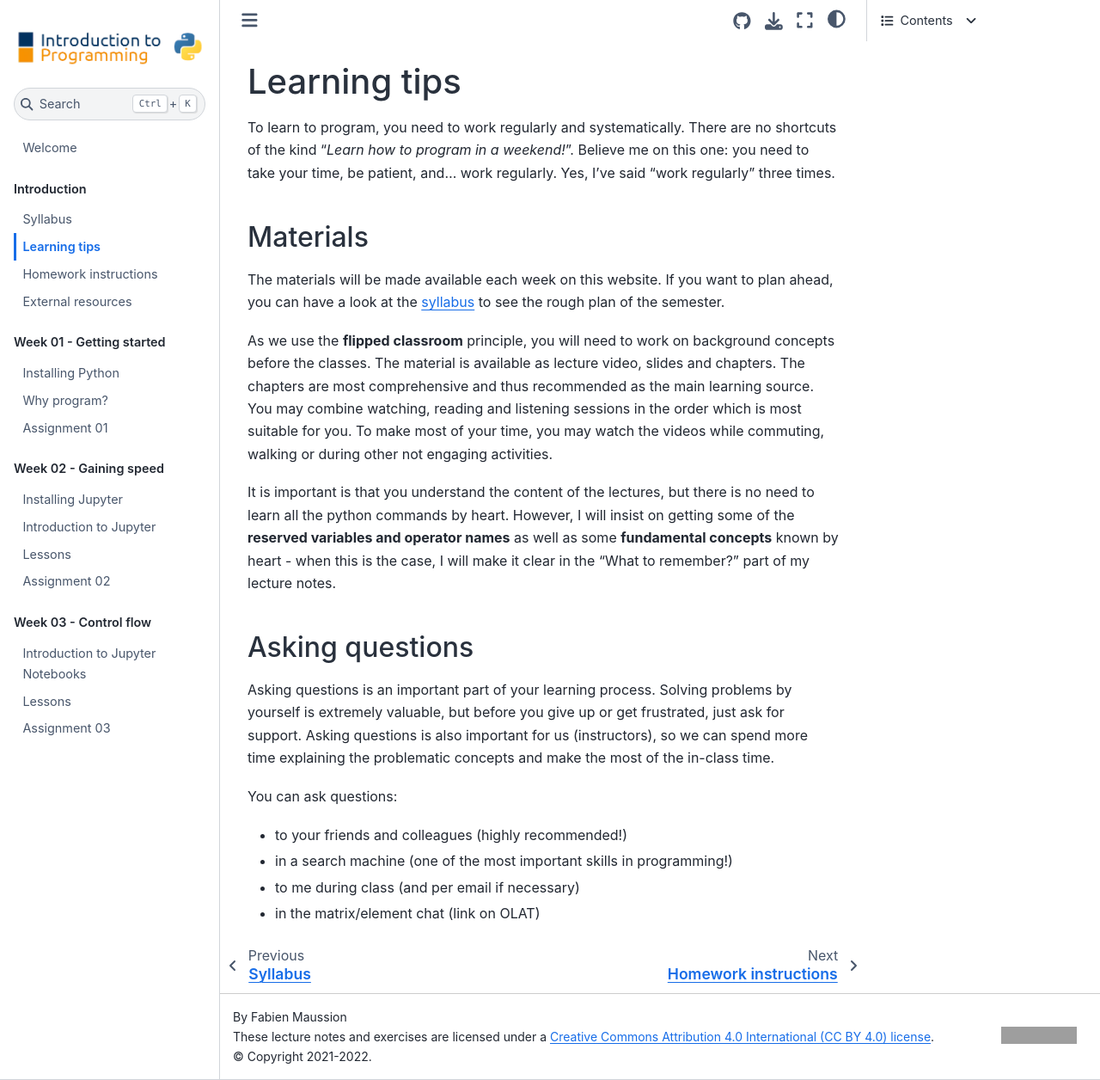
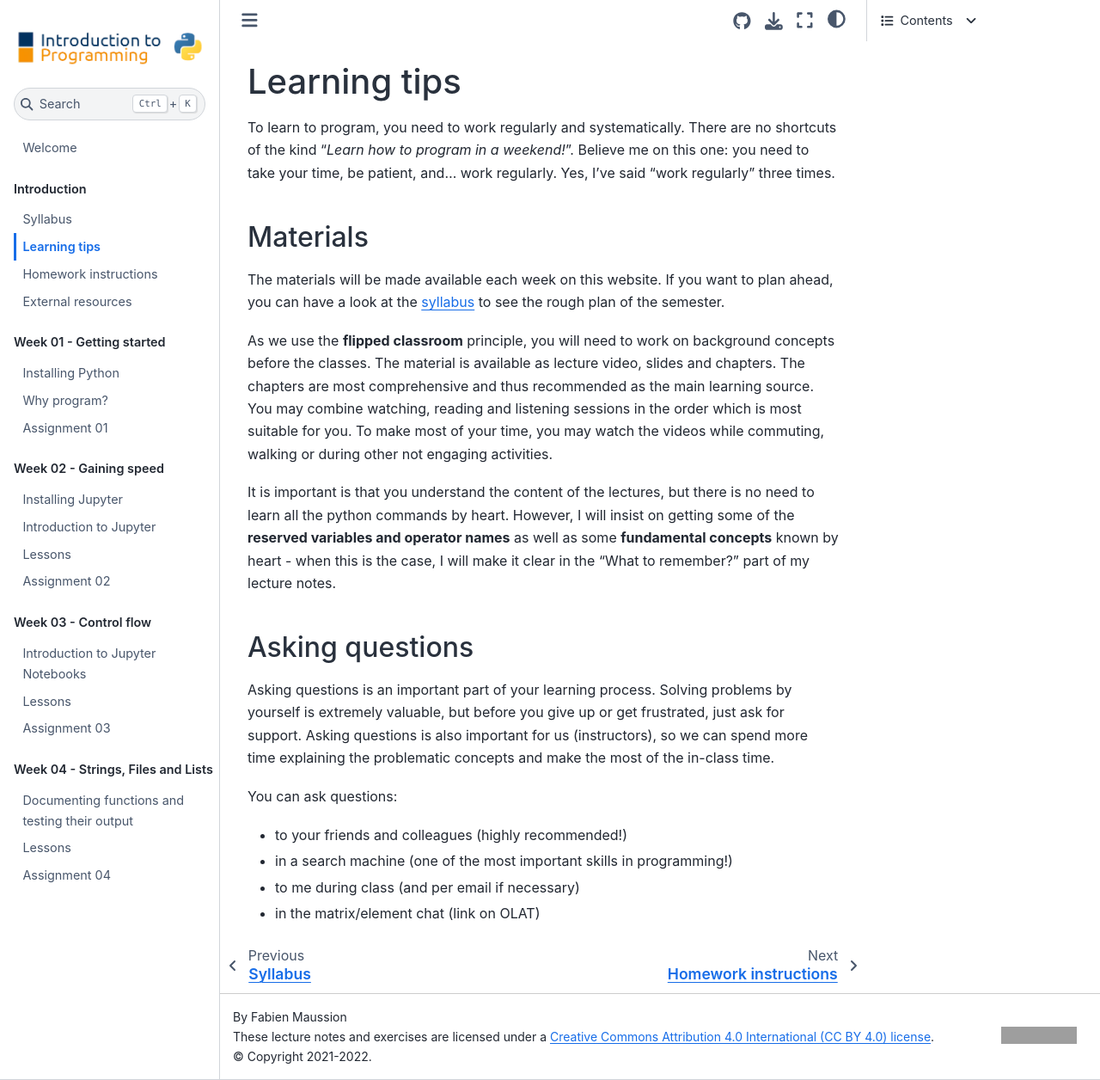
Before and after one commit to fmaussion/intro_to_programming, a Jupyter Book: the page built from book/learning_tips.md, in a window 1280 px wide and 1256 px high. Shown: the whole window at 86% size. Built offline with Jupyter Book 1.0.4 settings and Sphinx 7.4.7 and the Sphinx Book theme 1.1.4, drawn with Linux system fonts in a browser that asks for light colours; grey boxes are pictures that could not be loaded.

Commit message:
New week

```diff
--- a/book/_toc.yml
+++ b/book/_toc.yml
@@ -26,3 +26,8 @@ parts:
     - file: week_03/01-Intro-notebooks
     - file: week_03/02-Lessons
     - file: week_03/03-Assignment
+  - caption: Week 04 - Strings, Files and Lists
+    chapters:
+    - file: week_04/01-documenting-functions
+    - file: week_04/02-Lessons
+    - file: week_04/03-Assignment
```
Also changed, not shown: book/week_04/02-Lessons.md (added, +10 -0 lines), book/week_04/01-documenting-functions.ipynb (added), book/week_04/03-Assignment.ipynb (added), 2 other files.
